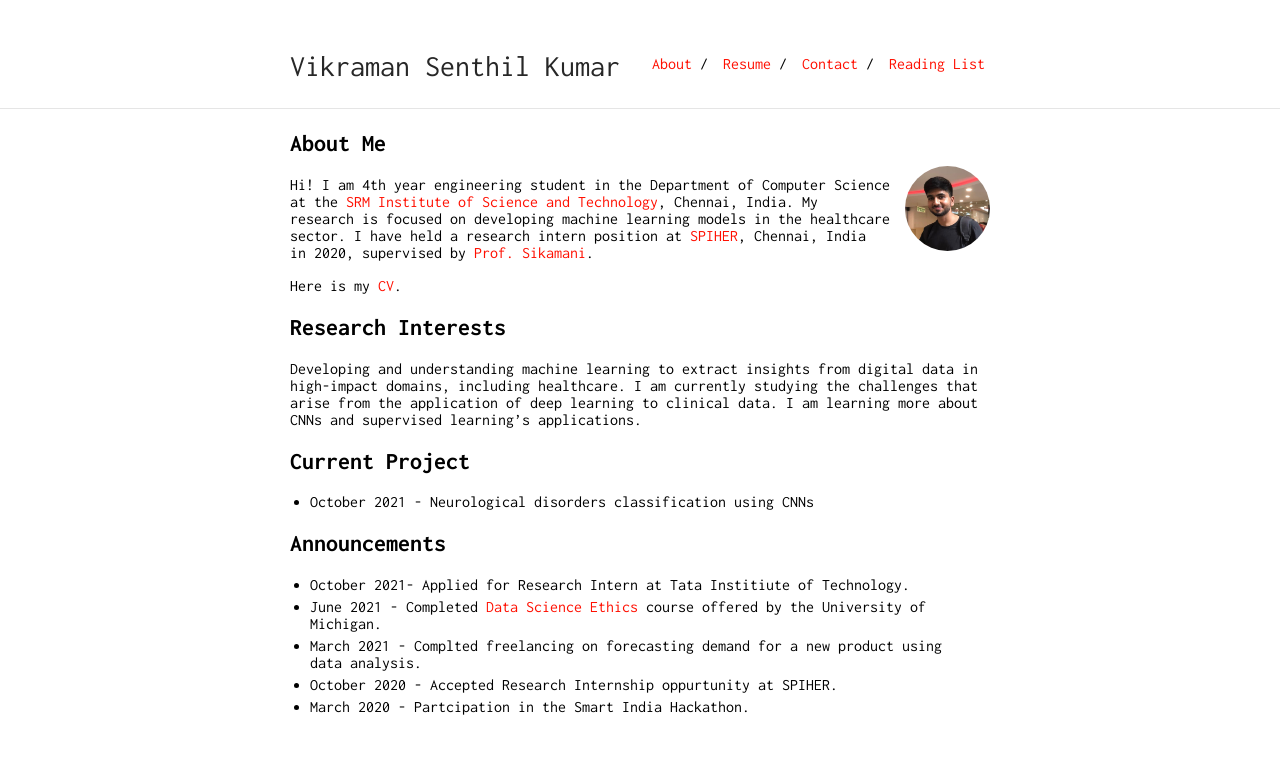
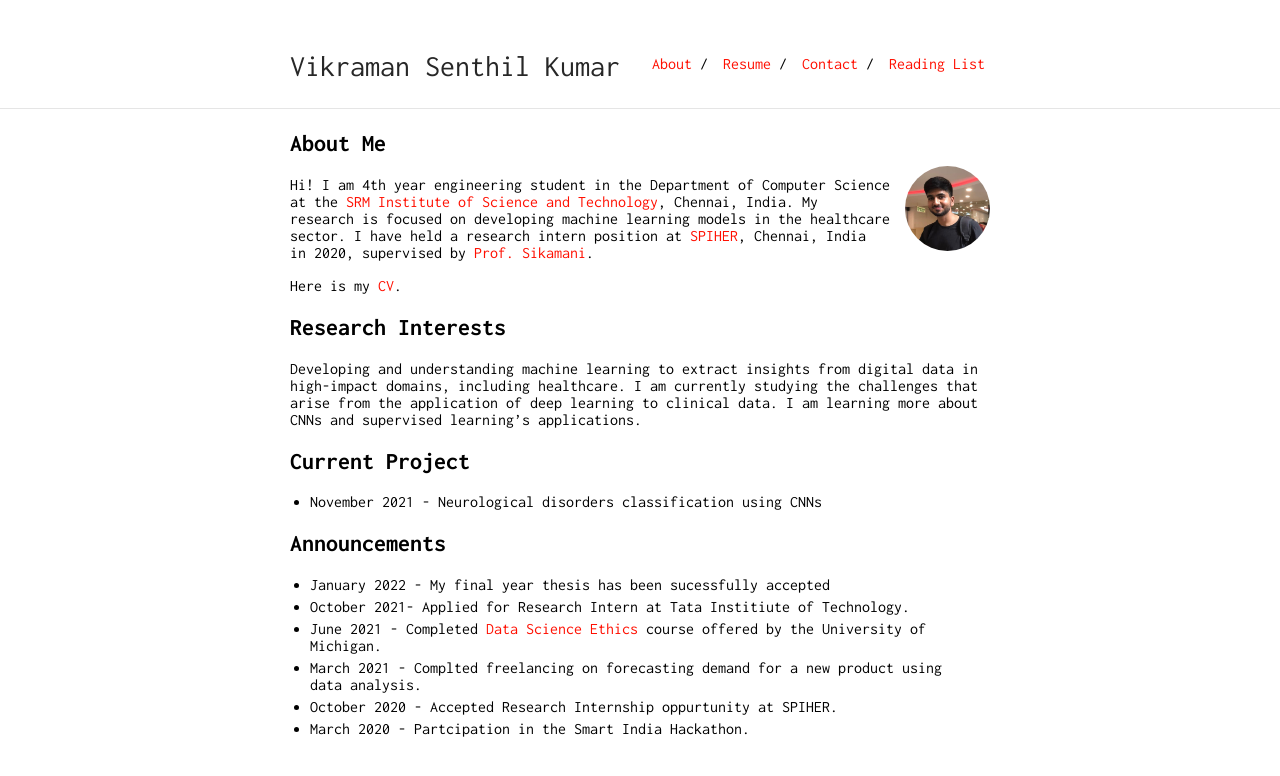
Before and after one commit to Vikramansen/vikramansen.github.io, a Jekyll site: the page built from index.md, in a window 1280 px wide. Shown: the top 776 px of the page. Built offline with Jekyll 4.4.1, drawn with Linux system fonts in a browser that asks for light colours; our own code applies the rules of GitHub Pages for plain Markdown files.

Commit message:
Update index.md

```diff
--- a/index.md
+++ b/index.md
@@ -16,10 +16,11 @@ Here is my [CV](https://vikramansen.github.io/resume.pdf).
 Developing and understanding machine learning to extract insights from digital data in high-impact domains, including healthcare. I am currently studying the challenges that arise from the application of deep learning to clinical data. I am learning more about CNNs and supervised learning's applications.
 
 ## Current Project
-- October 2021 - Neurological disorders classification using CNNs
+- November 2021 - Neurological disorders classification using CNNs
 
 ## Announcements
 
+- January 2022 - My final year thesis has been sucessfully accepted
 - October 2021- Applied for Research Intern at Tata Institiute of Technology.
 - June 2021 - Completed [Data Science Ethics](https://www.coursera.org/account/accomplishments/verify/Q67EG39EXSDH?utm_source=link&utm_medium=certificate&utm_content=cert_image&utm_campaign=sharing_cta&utm_product=course) course offered by the
 University of Michigan.
```
